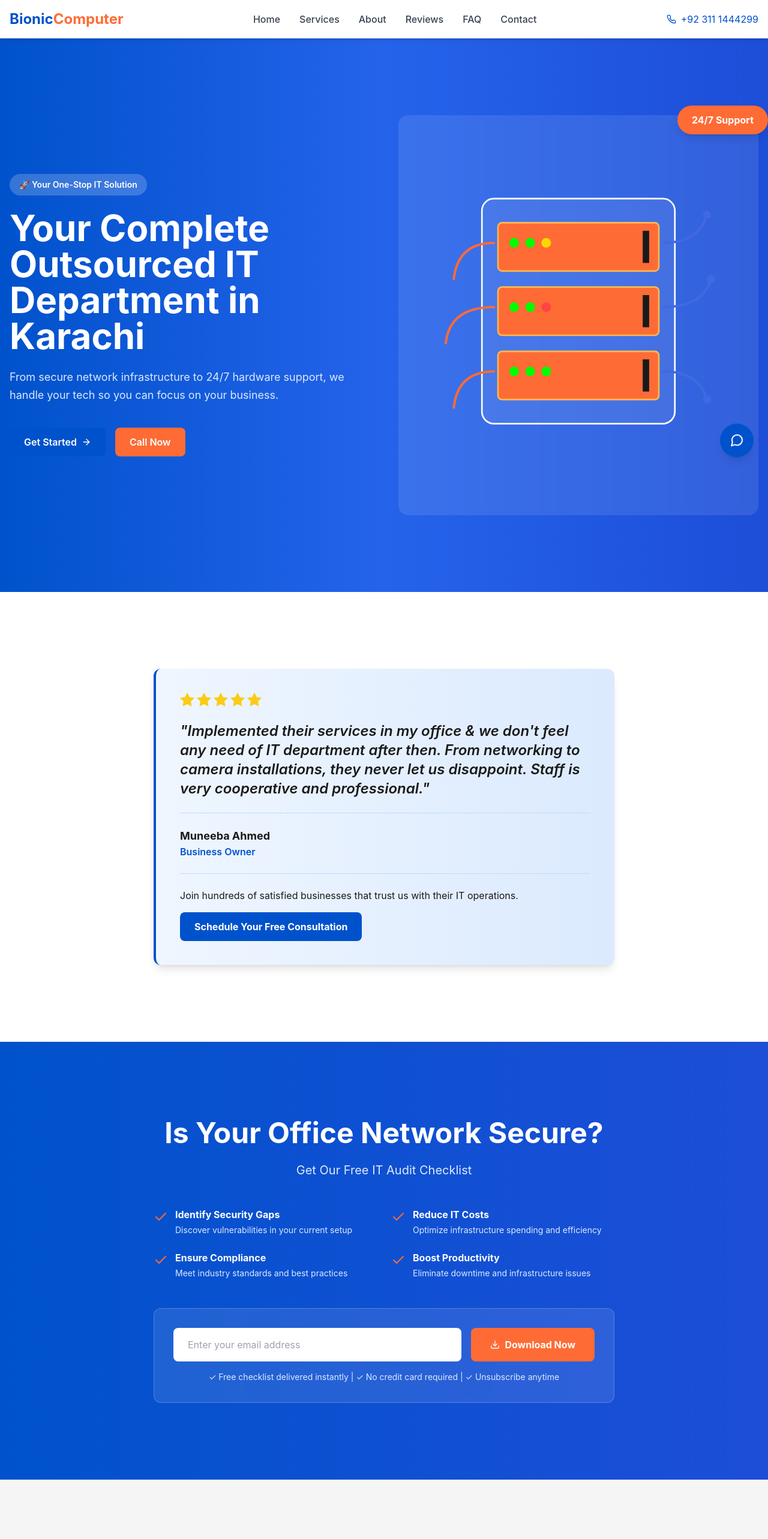
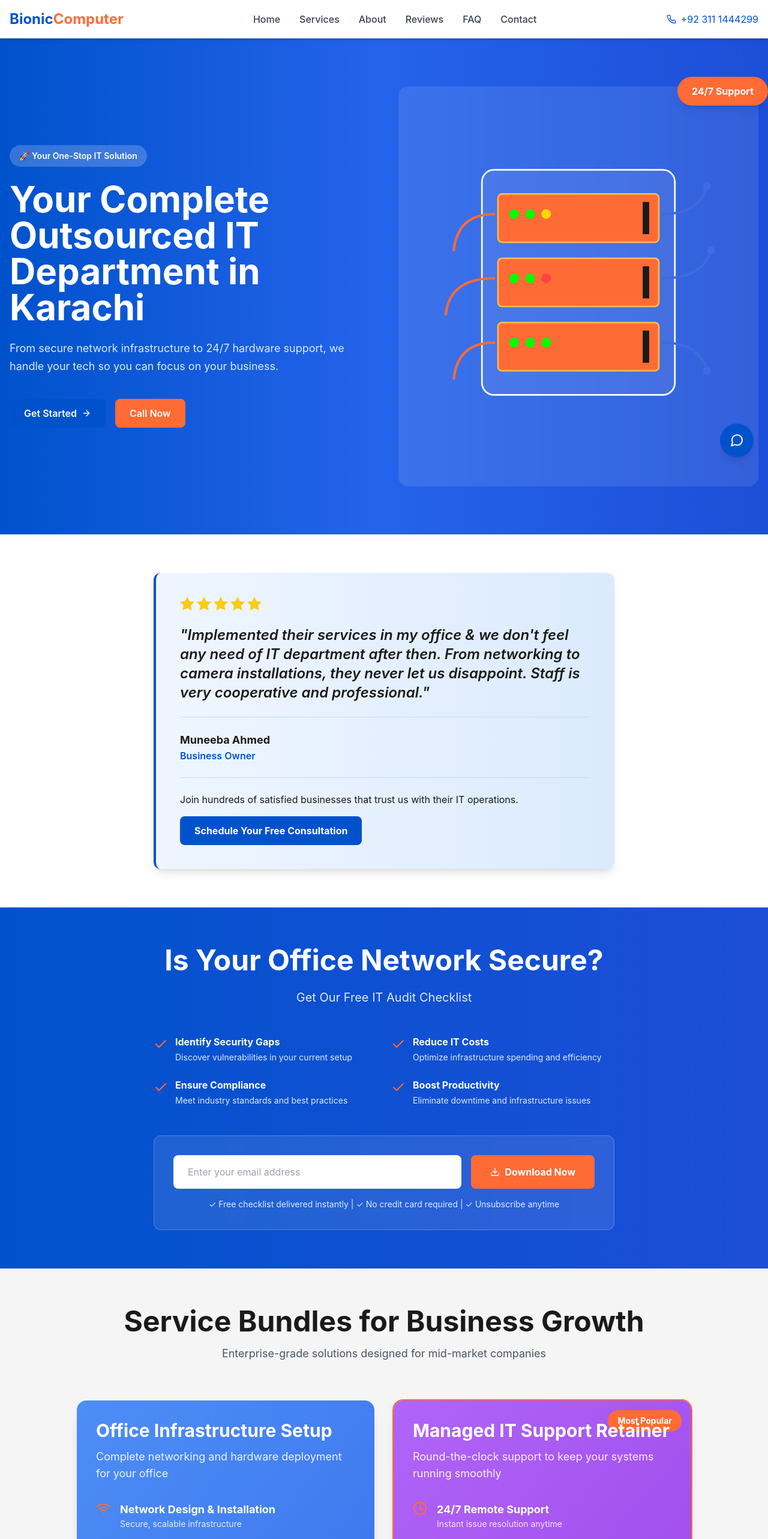
Before and after one commit to Awais4040/bionic-computer, a Next.js app: page / in a window 1280 px wide. Shown: the top 2566 px of the page at 60% size. Built offline with nearby package versions, Linux system fonts and the light colour scheme.

Commit message:
Reduce section padding to minimize extra space on page

```diff
--- a/src/components/About.jsx
+++ b/src/components/About.jsx
@@ -4,7 +4,7 @@
 
 export default function About() {
   return (
-    <section id="about" className="py-20 md:py-32 bg-white">
+    <section id="about" className="py-12 md:py-16 bg-white">
       <div className="container mx-auto px-4">
         <div className="grid md:grid-cols-2 gap-12 items-center">
           {/* Left - Image */}
--- a/src/components/Contact.jsx
+++ b/src/components/Contact.jsx
@@ -51,7 +51,7 @@
   };
 
   return (
-    <section id="contact" className="py-20 md:py-32 bg-light">
+    <section id="contact" className="py-12 md:py-16 bg-light">
       <div className="container mx-auto px-4">
         <div className="text-center mb-16">
           <h2 className="section-title">Get In Touch</h2>
--- a/src/components/ElevatedTestimonial.jsx
+++ b/src/components/ElevatedTestimonial.jsx
@@ -4,7 +4,7 @@
 
 export default function ElevatedTestimonial() {
   return (
-    <section className="py-20 md:py-32 bg-white">
+    <section className="py-12 md:py-16 bg-white">
       <div className="container mx-auto px-4">
         <div className="max-w-3xl mx-auto">
           <div className="bg-gradient-to-r from-blue-50 to-blue-100 border-l-4 border-primary rounded-xl p-10 shadow-lg">
--- a/src/components/FAQ.jsx
+++ b/src/components/FAQ.jsx
@@ -35,7 +35,7 @@
   ];
 
   return (
-    <section id="faq" className="py-20 md:py-32 bg-white">
+    <section id="faq" className="py-12 md:py-16 bg-white">
       <div className="container mx-auto px-4">
         <div className="text-center mb-16">
           <h2 className="section-title">Frequently Asked Questions</h2>
--- a/src/components/GoogleReviews.jsx
+++ b/src/components/GoogleReviews.jsx
@@ -86,7 +86,7 @@
   );
 
   return (
-    <section id="reviews" className="py-20 md:py-32 bg-white">
+    <section id="reviews" className="py-12 md:py-16 bg-white">
       <div className="container mx-auto px-4">
         {/* Header */}
         <div className="text-center mb-16">
--- a/src/components/Hero.jsx
+++ b/src/components/Hero.jsx
@@ -5,7 +5,7 @@
 
 export default function Hero() {
   return (
-    <section className="bg-gradient-to-r from-primary via-blue-600 to-blue-700 text-white py-20 md:py-32">
+    <section className="bg-gradient-to-r from-primary via-blue-600 to-blue-700 text-white py-12 md:py-20">
       <div className="container mx-auto px-4">
         <div className="grid md:grid-cols-2 gap-12 items-center">
           {/* Left Content */}
--- a/src/components/LeadMagnet.jsx
+++ b/src/components/LeadMagnet.jsx
@@ -37,7 +37,7 @@
   };
 
   return (
-    <section className="py-20 md:py-32 bg-gradient-to-r from-primary to-blue-700 text-white">
+    <section className="py-12 md:py-16 bg-gradient-to-r from-primary to-blue-700 text-white">
       <div className="container mx-auto px-4">
         <div className="max-w-3xl mx-auto">
           {/* Heading */}
--- a/src/components/ServiceBundles.jsx
+++ b/src/components/ServiceBundles.jsx
@@ -33,7 +33,7 @@
   ];
 
   return (
-    <section id="services" className="py-20 md:py-32 bg-light">
+    <section id="services" className="py-12 md:py-16 bg-light">
       <div className="container mx-auto px-4">
         <div className="text-center mb-16">
           <h2 className="section-title">Service Bundles for Business Growth</h2>
```
